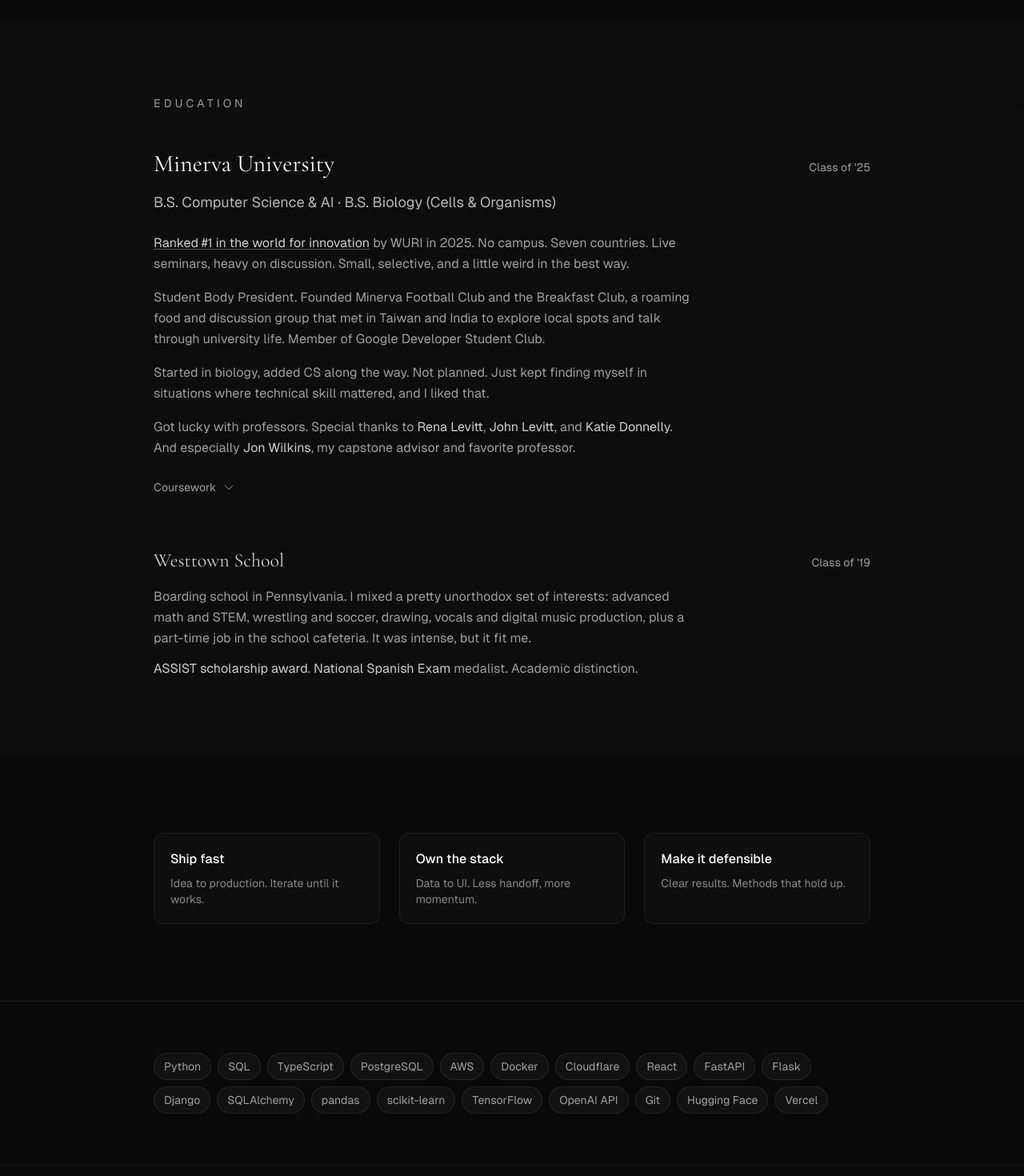
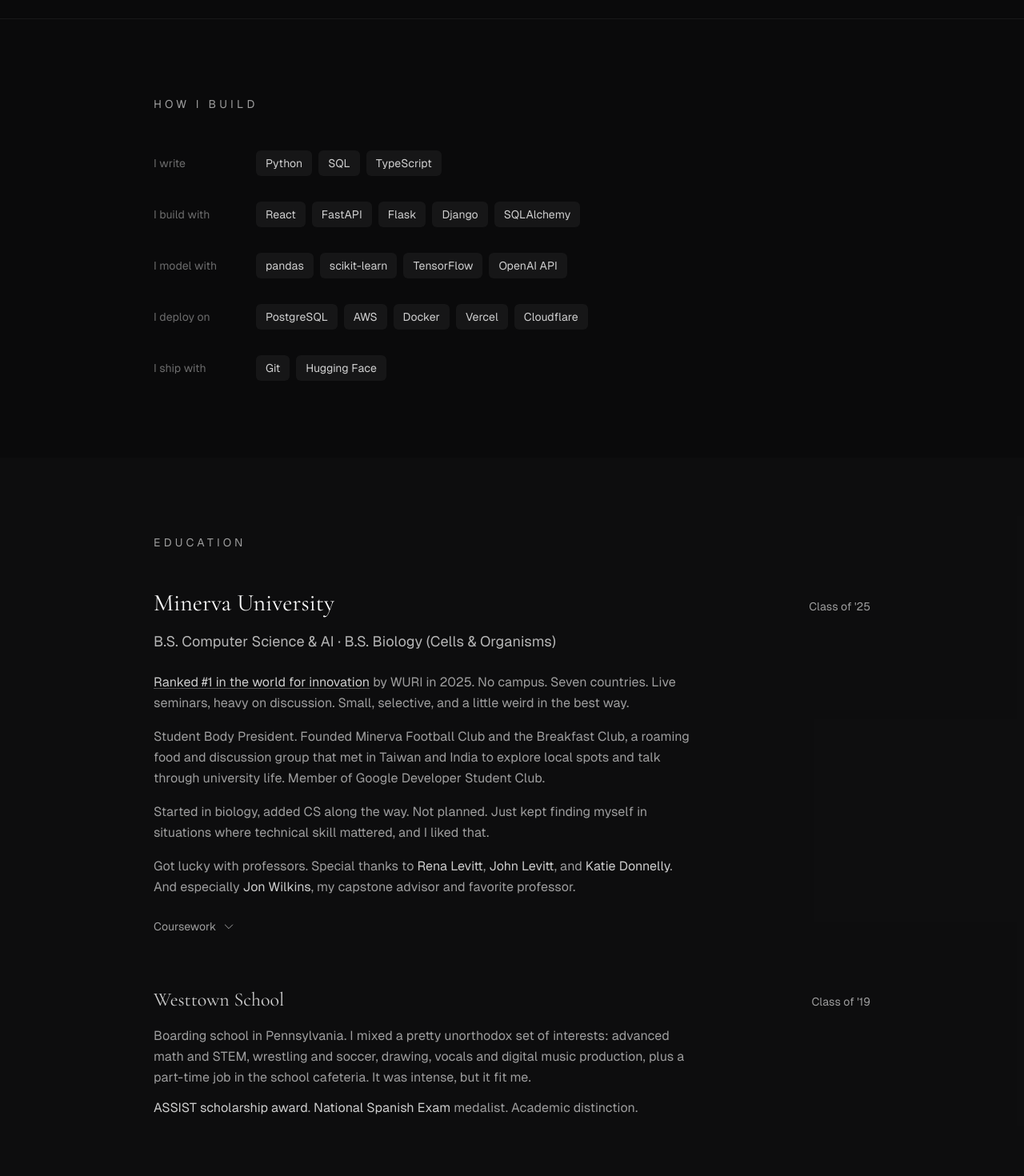
Before and after one commit to orehovschi/dotcom, a Next.js app: page /about in a window 1280 px wide. Shown: the part 880-2350 px from the top of the page at 80% size. Built offline with nearby package versions, Linux system fonts and the light colour scheme.

Commit message:
Restructure about page: essay -> skills -> education, meaningful skills layout

```diff
--- a/app/about/page.tsx
+++ b/app/about/page.tsx
@@ -184,6 +184,67 @@
           </div>
         </section>
 
+        {/* How I Build */}
+        <section className="py-24 px-6 border-t border-white/[0.06]">
+          <div className="max-w-4xl mx-auto">
+            <p className="reveal-on-scroll text-sm tracking-[0.3em] text-white/60 uppercase mb-12">
+              How I Build
+            </p>
+
+            <div className="reveal-on-scroll space-y-8">
+              {/* Row 1: Core languages */}
+              <div className="flex flex-col sm:flex-row sm:items-center gap-4">
+                <span className="text-white/40 text-sm w-28 shrink-0">I write</span>
+                <div className="flex flex-wrap gap-2">
+                  {["Python", "SQL", "TypeScript"].map((s) => (
+                    <span key={s} className="px-3 py-1.5 text-sm text-white/80 bg-white/[0.05] rounded-md">{s}</span>
+                  ))}
+                </div>
+              </div>
+
+              {/* Row 2: Frameworks */}
+              <div className="flex flex-col sm:flex-row sm:items-center gap-4">
+                <span className="text-white/40 text-sm w-28 shrink-0">I build with</span>
+                <div className="flex flex-wrap gap-2">
+                  {["React", "FastAPI", "Flask", "Django", "SQLAlchemy"].map((s) => (
+                    <span key={s} className="px-3 py-1.5 text-sm text-white/80 bg-white/[0.05] rounded-md">{s}</span>
+                  ))}
+                </div>
+              </div>
+
+              {/* Row 3: Data/ML */}
+              <div className="flex flex-col sm:flex-row sm:items-center gap-4">
+                <span className="text-white/40 text-sm w-28 shrink-0">I model with</span>
+                <div className="flex flex-wrap gap-2">
+                  {["pandas", "scikit-learn", "TensorFlow", "OpenAI API"].map((s) => (
+                    <span key={s} className="px-3 py-1.5 text-sm text-white/80 bg-white/[0.05] rounded-md">{s}</span>
+                  ))}
+                </div>
+              </div>
+
+              {/* Row 4: Infra */}
+              <div className="flex flex-col sm:flex-row sm:items-center gap-4">
+                <span className="text-white/40 text-sm w-28 shrink-0">I deploy on</span>
+                <div className="flex flex-wrap gap-2">
+                  {["PostgreSQL", "AWS", "Docker", "Vercel", "Cloudflare"].map((s) => (
+                    <span key={s} className="px-3 py-1.5 text-sm text-white/80 bg-white/[0.05] rounded-md">{s}</span>
+                  ))}
+                </div>
+              </div>
+
+              {/* Row 5: Workflow */}
+              <div className="flex flex-col sm:flex-row sm:items-center gap-4">
+                <span className="text-white/40 text-sm w-28 shrink-0">I ship with</span>
+                <div className="flex flex-wrap gap-2">
+                  {["Git", "Hugging Face"].map((s) => (
+                    <span key={s} className="px-3 py-1.5 text-sm text-white/80 bg-white/[0.05] rounded-md">{s}</span>
+                  ))}
+                </div>
+              </div>
+            </div>
+          </div>
+        </section>
+
         {/* Education */}
         <section className="py-24 px-6 bg-white/[0.015]">
           <div className="max-w-4xl mx-auto">
@@ -266,48 +327,6 @@
           </div>
         </section>
 
-        {/* What I Do */}
-        <section className="py-24 px-6">
-          <div className="max-w-4xl mx-auto">
-            <div className="reveal-on-scroll grid md:grid-cols-3 gap-6">
-              <div className="p-5 rounded-xl bg-white/[0.02] border border-white/[0.06] hover:border-white/[0.12] transition-all">
-                <h3 className="text-white font-medium mb-2">Ship fast</h3>
-                <p className="text-sm text-white/50">Idea to production. Iterate until it works.</p>
-              </div>
-              <div className="p-5 rounded-xl bg-white/[0.02] border border-white/[0.06] hover:border-white/[0.12] transition-all">
-                <h3 className="text-white font-medium mb-2">Own the stack</h3>
-                <p className="text-sm text-white/50">Data to UI. Less handoff, more momentum.</p>
-              </div>
-              <div className="p-5 rounded-xl bg-white/[0.02] border border-white/[0.06] hover:border-white/[0.12] transition-all">
-                <h3 className="text-white font-medium mb-2">Make it defensible</h3>
-                <p className="text-sm text-white/50">Clear results. Methods that hold up.</p>
-              </div>
-            </div>
-          </div>
-        </section>
-
-        {/* Stack */}
-        <section className="py-16 px-6 border-t border-white/[0.06]">
-          <div className="max-w-4xl mx-auto">
-            <div className="reveal-on-scroll flex flex-wrap gap-2">
-              {[
-                "Python", "SQL", "TypeScript",
-                "PostgreSQL", "AWS", "Docker", "Cloudflare",
-                "React", "FastAPI", "Flask", "Django", "SQLAlchemy",
-                "pandas", "scikit-learn", "TensorFlow", "OpenAI API",
-                "Git", "Hugging Face", "Vercel"
-              ].map((skill) => (
-                <span
-                  key={skill}
-                  className="px-3 py-1.5 text-sm text-white/60 bg-white/[0.03] border border-white/[0.08] rounded-full hover:bg-white/[0.06] hover:border-white/[0.15] hover:text-white/80 transition-all cursor-default"
-                >
-                  {skill}
-                </span>
-              ))}
-            </div>
-          </div>
-        </section>
-
         {/* Contact */}
         <section className="py-24 px-6 border-t border-white/[0.06]">
           <div className="max-w-4xl mx-auto">
```
